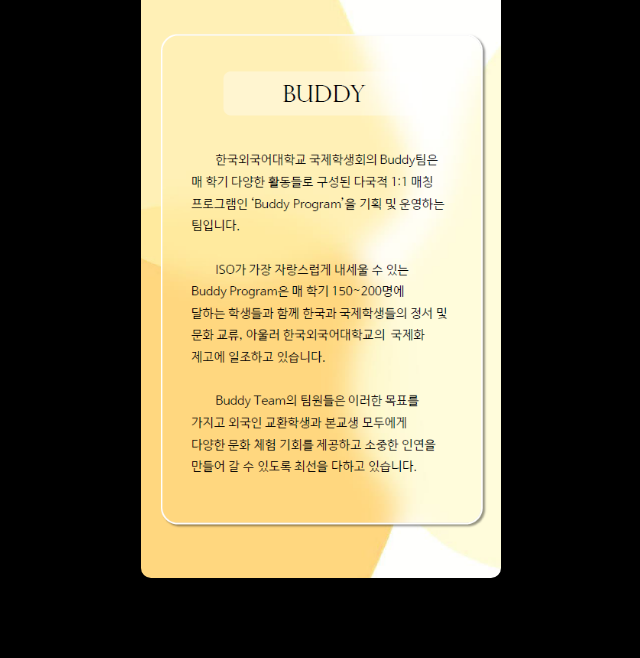
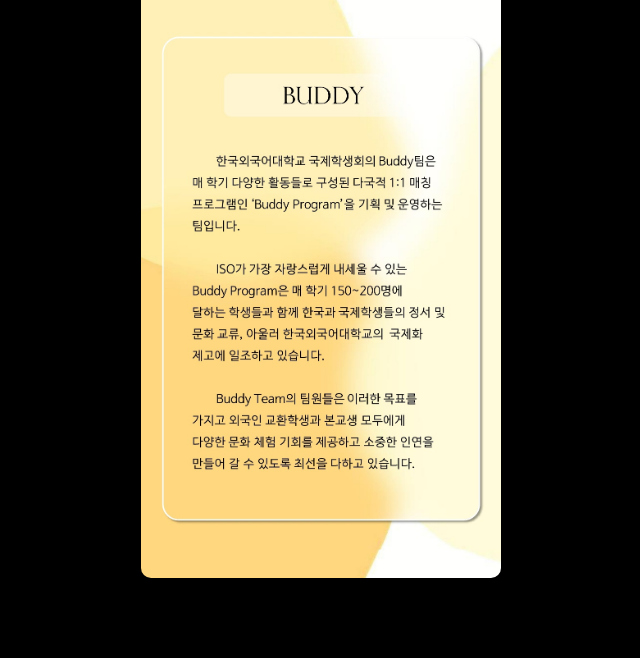
Before and after one commit to ex-g/buddy, a plain HTML site: page Buddy Staff Guide/about.html in a window 1280 px wide. Shown: the part 142-800 px from the top of the page, without its empty margins (319-959 px from the left). Drawn offline with nearby package versions, Linux system fonts and the light colour scheme; a web font is replaced by a local one.

Commit message:
Add files via upload

```diff
--- a/Buddy Staff Guide/about.html
+++ b/Buddy Staff Guide/about.html
@@ -40,7 +40,7 @@
             <p></p>
         </header>
         <div class="about">
-            <img src="img/yello_back.png" alt="buddy 소개">
+            <img src="img/about.jpg" alt="buddy 소개">
         </div>
 
     </div>
```
Also changed, not shown: Buddy Staff Guide/img/about.jpg (added).
